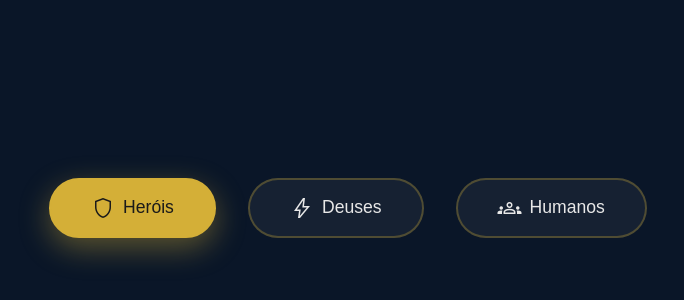
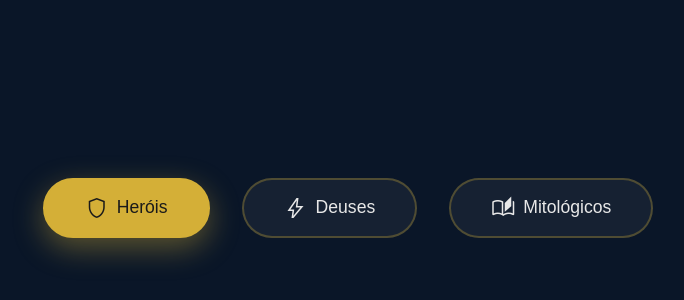
Before and after one commit to devrafcks/epic-musical-landing, a plain HTML site: page index.html in a window 1280 px wide. Shown: the part 2586-2886 px from the top of the page, without its empty margins (292-976 px from the left). Drawn offline with nearby package versions, Linux system fonts and the light colour scheme.

Commit message:
Update index.html

```diff
--- a/index.html
+++ b/index.html
@@ -191,11 +191,12 @@
                 <span class="material-symbols-outlined">bolt</span>
                 Deuses
             </button>
-            <button class="cast__tab" data-tab="humans">
-                <span class="material-symbols-outlined">groups</span>
-                Humanos
+            <button class="cast__tab" data-tab="mythical">
+                <span class="material-symbols-outlined">auto_stories</span>
+                Mitológicos
             </button>
         </div>
+
 
         <!-- Heróis -->
         <div class="cast__grid cast__grid--active" data-content="heroes">
```
